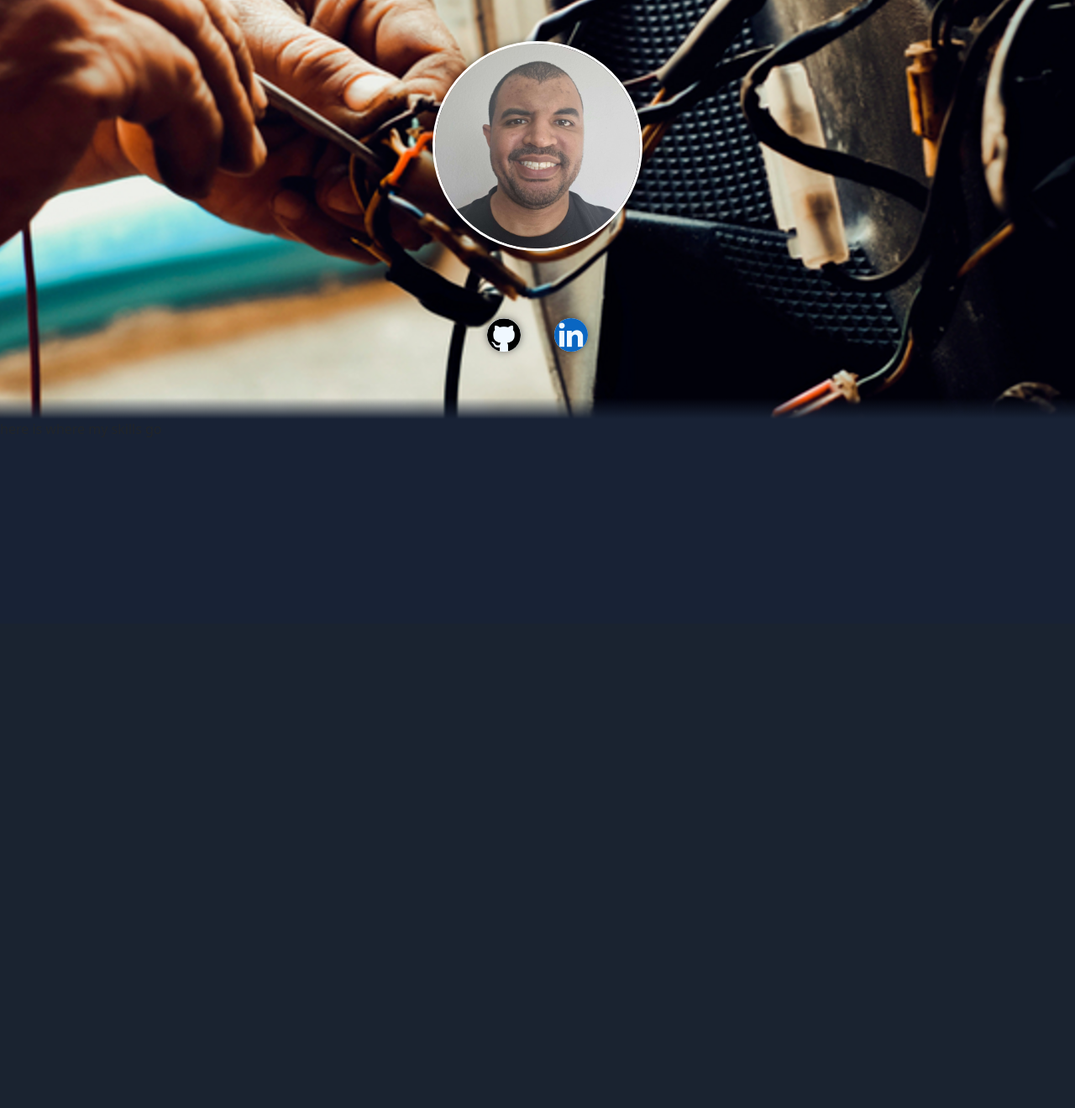
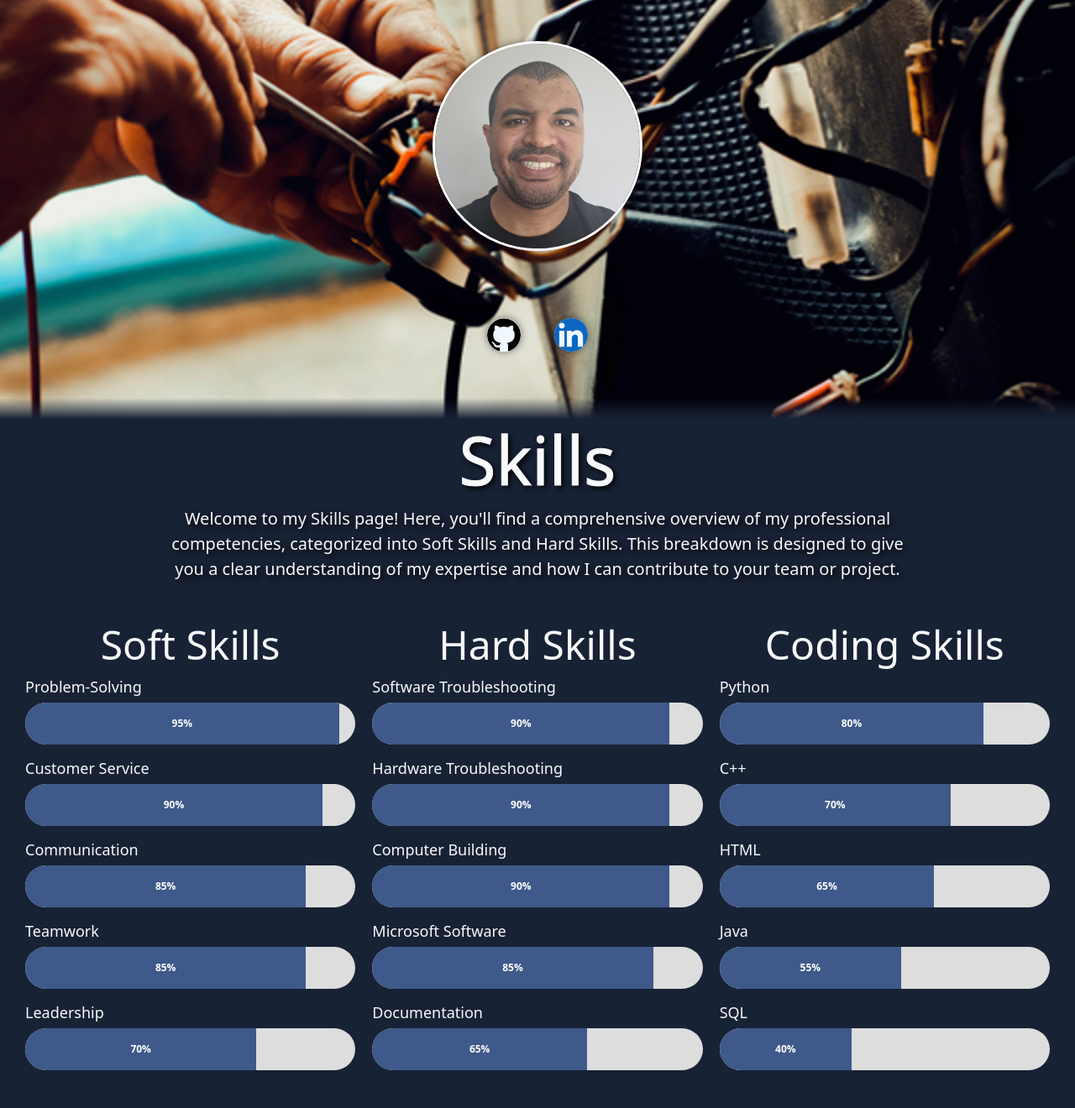
Before and after one commit to revue0813/MyWebsite, a Flask app: page /skills/ in a window 1280 px wide. Shown: the part 57-1377 px from the top of the page at 84% size. Before the commit the page ends 555 px from the top, so only its background shows below. Run offline with Flask 3, Linux system fonts and the light colour scheme.

Commit message:
designed skills page and cleaned up other pages

```diff
--- a/static/styles/styles.css
+++ b/static/styles/styles.css
@@ -1,3 +1,4 @@
+/* GENERAL AND BASE PAGE */
 body, html {
     background-color: #182235;
     height: 100%;
@@ -22,177 +23,6 @@ body, html {
 .navbar-collapse .nav-item {
     margin-left: 20px;
     margin-right: 20px;
-}
-
-.content {
-    flex: 1;
-    max-width: 100%;
-    text-align: center;
-    position: relative;
-}
-
-.content::before,
-.content::after {
-    content: "";
-    position: relative;
-    top: 0;
-    bottom: 0;
-    width: calc((100% - 800px) / 2);
-    background: transparent;
-}
-
-.content::before {
-    left: 0;
-}
-
-.content::after {
-    right: 0;
-}
-
-.clean-background {
-    /* background: linear-gradient(to bottom, rgba(52, 58, 64, 0.5), rgba(24, 34, 53, 0.6));
-    background-color: rgba(52, 58, 64, 0.5);
-    background-blend-mode: darken;
-    border-radius: 20px;
-    padding: 20px;
-    box-shadow: 2px 2px 10px rgba(0, 0, 0, 0.6); */
-    text-shadow: 3px 3px 7px rgba(0, 0, 0, 1);
-}
-
-.homepage-content {
-    display:flex;
-    justify-content: center;
-    align-items:center;
-    position: relative;
-    /* background-image: url('/static/images/wife_and_me.jpg');
-    background-size: cover;
-    background-position: top center;
-    background-repeat: no-repeat; */
-}
-
-.homepage-content::before {
-    content: '';
-    position: relative;
-    top: 0;
-    left: 0;
-    right: 0;
-    bottom: 0;
-    /* background-color: rgba(0, 0, 0, 0.5); */
-    z-index: 1;
-}
-
-.homepage-content h1 {
-    position: relative;
-    -webkit-text-stroke: 1px #f8f9fa;
-    z-index: 2;
-    margin-bottom: 100px;
-}
-
-.homepage-content p {
-    position: relative;
-    margin-top: 20px;
-    z-index: 2;
-}
-
-.text-container {
-    text-align: center;
-}
-
-.text-container p {
-    display: inline;
-}
-
-.container {
-    display: flex;
-}
-
-.left-padding, .right-padding {
-    flex: 1;
-}
-
-.resume-head, .DD214-head, .TS-head {
-    display: flex;
-    justify-content: center;
-    padding-top: 20px;
-}
-
-.resume-button-container, .DD214-button-container, .TS-button-container {
-    display: flex;
-    justify-content: center;
-    padding: 20px;
-}
-
-.resume-button-container a, .DD214-button-container a, .TS-button-container a {
-    padding: 10px;
-}
-
-.button-space {
-    width: 20px;
-    display: inline-block;
-}
-
-.resume-container, .DD214-container, .TS-container {
-    position: relative;
-    width: 100%;
-    overflow: hidden;
-}
-
-.resume-container embed, .DD214-container embed, .TS-container embed {
-    position: relative;
-    top: 0;
-    left: 0;
-    width: 100%;
-    height: 1080px;
-    border: none;
-}
-
-.link-content {
-    flex: 1;
-    max-width: 100%;
-    text-align: center;
-    position: relative;
-}
-
-.link-content::before,
-.link-content::after {
-    content: "";
-    position: relative;
-    top: 0;
-    bottom: 0;
-    background: transparent;
-}
-
-.link-content p {
-    width: calc((100% - 800px) / 2);
-    margin: auto;
-    min-width: 400px;
-    padding: 20px;
-}
-
-.link-buttons {
-    margin: 10px;
-    justify-content: center;
-    display: flex;
-    flex-wrap: wrap;
-}
-
-.link-buttons a {
-    text-align: center;
-    text-decoration: none;
-}
-
-.link-buttons img {
-    width: 250px;
-    height: 250px;
-    border: none;
-}
-
-.link-text {
-    padding-top: 25px;
-}
-
-.link-spacer {
-    padding-top: 150px;
 }
 
 .footer {
@@ -246,6 +76,226 @@ body, html {
     box-shadow: 0 0 10px rgba(0, 0, 0, 0.5);
 }
 
+.clean-background {
+    /* background: linear-gradient(to bottom, rgba(52, 58, 64, 0.5), rgba(24, 34, 53, 0.6));
+    background-color: rgba(52, 58, 64, 0.5);
+    background-blend-mode: darken;
+    border-radius: 20px;
+    padding: 20px;
+    box-shadow: 2px 2px 10px rgba(0, 0, 0, 0.6); */
+    text-shadow: 3px 3px 7px rgba(0, 0, 0, 1);
+}
+
+/* HOMEPAGE */
+.container {
+    display: flex;
+}
+
+.content {
+    flex: 1;
+    max-width: 100%;
+    text-align: center;
+    position: relative;
+}
+
+.content::before,
+.content::after {
+    content: "";
+    position: relative;
+    top: 0;
+    bottom: 0;
+    width: calc((100% - 800px) / 2);
+    background: transparent;
+}
+
+.content::before {
+    left: 0;
+}
+
+.content::after {
+    right: 0;
+}
+
+.homepage-content {
+    display:flex;
+    justify-content: center;
+    align-items:center;
+    position: relative;
+    /* background-image: url('/static/images/wife_and_me.jpg');
+    background-size: cover;
+    background-position: top center;
+    background-repeat: no-repeat; */
+}
+
+.homepage-content::before {
+    content: '';
+    position: relative;
+    top: 0;
+    left: 0;
+    right: 0;
+    bottom: 0;
+    /* background-color: rgba(0, 0, 0, 0.5); */
+    z-index: 1;
+}
+
+.homepage-content h1 {
+    position: relative;
+    -webkit-text-stroke: 1px #f8f9fa;
+    z-index: 2;
+    margin-bottom: 100px;
+}
+
+.homepage-content p {
+    position: relative;
+    margin-top: 20px;
+    z-index: 2;
+}
+
+
+/* RESUME, TRANSCRIPT, AND MILITARY PAGE */
+.resume-head, .DD214-head, .TS-head {
+    display: flex;
+    justify-content: center;
+    padding-top: 20px;
+}
+
+.resume-button-container, .DD214-button-container, .TS-button-container {
+    display: flex;
+    justify-content: center;
+    padding: 20px;
+}
+
+.resume-button-container a, .DD214-button-container a, .TS-button-container a {
+    padding: 10px;
+}
+
+.resume-container, .DD214-container, .TS-container {
+    position: relative;
+    width: 100%;
+    overflow: hidden;
+}
+
+.resume-container embed, .DD214-container embed, .TS-container embed {
+    position: relative;
+    top: 0;
+    left: 0;
+    width: 100%;
+    height: 1080px;
+    border: none;
+}
+
+.button-space {
+    width: 20px;
+    display: inline-block;
+}
+
+/* LINK PAGE */
+.link-content {
+    flex: 1;
+    max-width: 100%;
+    text-align: center;
+    position: relative;
+}
+
+.link-content h1 {
+    padding: 50px;
+}
+
+.link-content p {
+    position: relative;
+    max-width: 70%;
+    margin: auto;
+    min-width: 400px;
+    padding: 20px;
+}
+
+.link-buttons {
+    margin: 10px;
+    justify-content: center;
+    display: flex;
+    flex-wrap: wrap;
+}
+
+.link-buttons a {
+    text-align: center;
+    text-decoration: none;
+}
+
+.link-buttons img {
+    width: 250px;
+    height: 250px;
+    border: none;
+}
+
+.link-text {
+    padding-top: 25px;
+}
+
+.link-spacer {
+    padding-top: 50px;
+}
+
+/* SKILLS PAGE */
+.skills-description {
+    display:flex;
+    justify-content: center;
+    align-items:center;
+    text-align: center;
+    position: relative;
+}
+
+.skills-description h1 {
+    -webkit-text-stroke: 1px #f8f9fa;
+}
+
+.skills-description p {
+    max-width: 70%;
+}
+
+.skills-container {
+    display: flex;
+    flex-wrap: wrap;
+    max-width: 1800px;
+    margin: 0 auto;
+    padding: 20px;
+}
+
+.skills-section {
+    flex: 1;
+    margin: 10px;
+    min-width: 300px; /* Adjust as needed for responsiveness */
+}
+
+.skills-section h2 {
+    text-align: center;
+}
+
+.skill {
+    margin-bottom: 15px;
+}
+
+.skill p {
+    margin: 0;
+    font-size: 18px;
+}
+
+.progress {
+    background-color: #ddd;
+    border-radius: 25px;
+    overflow: hidden;
+    height: 50px;
+    margin-top: 5px;
+}
+
+.progress-bar {
+    height: 100%;
+    background-color: #3e598a; /* Adjust the color as needed */
+    text-align: center;
+    line-height: 25px; /* Align text vertically */
+    color: white;
+    font-weight: bold;
+}
+
 /* color scheme colors:
     #182235
     #3e598a
--- a/templates/index.html
+++ b/templates/index.html
@@ -1,4 +1,3 @@
-<div class="wrapper">
 {% extends "base.html" %} {% block title %}- Home{% endblock %} {% block body%}
 
 <div class="homepage-content">
@@ -23,4 +22,3 @@
   </div>
 </div>
 {% endblock %}
-</div>
--- a/templates/links.html
+++ b/templates/links.html
@@ -1,9 +1,8 @@
-<div class="wrapper">
 {% extends "base.html" %} {% block title %}- Links{% endblock %} {% block body %}
 <div class="link-content clean-background">
-    <div class="link-content">
+  <div>
     <h1 class="text-light display-1">Explore My Professional Profiles</h1>
-      <p class="text-light">
+    <p class="text-light fs-5">
       I invite you to explore my professional profiles and portfolio to gain
       a comprehensive understanding of my skills, experience, and the value
       I can offer. Each link provides insight into my work, accomplishments,
@@ -40,4 +39,3 @@
   </div>
 </div>
 {% endblock %}
-</div>
--- a/templates/military.html
+++ b/templates/military.html
@@ -1,7 +1,4 @@
-<div class="wrapper">
-  {% extends "base.html" %} {% block title %}- Military Service{% endblock %} {% block
-  body %}
-
+{% extends "base.html" %} {% block title %}- Military Service{% endblock %} {% block body %}
 <div class="row">
   <div class="col-sm-2"></div>
   <div class="col">
@@ -26,4 +23,3 @@
 </div>
 <p></p>
 {% endblock %}
-</div>
--- a/templates/resume.html
+++ b/templates/resume.html
@@ -1,6 +1,4 @@
-<div class="wrapper">
-  {% extends "base.html" %} {% block title %}- Resume{% endblock %} {% block
-  body %}
+{% extends "base.html" %} {% block title %}- Resume{% endblock %} {% block body %}
 
 <div class="row">
   <div class="col-sm-2"></div>
@@ -33,4 +31,3 @@
   <p></p>
 </div>
 {% endblock %}
-</div>
--- a/templates/skills.html
+++ b/templates/skills.html
@@ -1,7 +1,118 @@
-<div class="wrapper">
-  {% extends "base.html" %} {% block title %}- Skills{% endblock %} {% block body %}
-  <div>
-   <p>here is where my skills go
+{% extends "base.html" %} {% block title %}- Skills{% endblock %} {% block body %}
+<div class="skills-description clean-background text-light">
+  <h1 class="display-1">Skills</h1>
+</div>
+<div class="skills-description clean-background text-light fs-5">
+  <p>
+    Welcome to my Skills page! Here, you'll find a comprehensive
+    overview of my professional competencies, categorized into Soft Skills
+    and Hard Skills. This breakdown is designed to give you a clear
+    understanding of my expertise and how I can contribute to your
+    team or project.
+  </p>
+</div>
+<div class="skills-container text-light">
+  <!-- SOFT SKILLS -->
+  <div class="skills-section">
+    <h2 class="display-5">Soft Skills</h2>
+    <div class="skill">
+      <p>Problem-Solving</p>
+      <div class="progress">
+        <div class="progress-bar" style="width: 95%;">95%</div>
+      </div>
+    </div>
+    <div class="skill">
+      <p>Customer Service</p>
+      <div class="progress">
+        <div class="progress-bar" style="width: 90%;">90%</div>
+      </div>
+    </div>
+    <div class="skill">
+      <p>Communication</p>
+      <div class="progress">
+        <div class="progress-bar" style="width: 85%;">85%</div>
+      </div>
+    </div>
+    <div class="skill">
+      <p>Teamwork</p>
+      <div class="progress">
+        <div class="progress-bar" style="width: 85%;">85%</div>
+      </div>
+    </div>
+    <div class="skill">
+      <p>Leadership</p>
+      <div class="progress">
+        <div class="progress-bar" style="width: 70%;">70%</div>
+      </div>
+    </div>
   </div>
-  {% endblock %}
+  <!-- HARD SKILLS -->
+  <div class="skills-section">
+    <h2 class="display-5">Hard Skills</h2>
+    <div class="skill">
+      <p>Software Troubleshooting</p>
+      <div class="progress">
+        <div class="progress-bar" style="width: 90%;">90%</div>
+      </div>
+    </div>
+    <div class="skill">
+      <p>Hardware Troubleshooting</p>
+      <div class="progress">
+        <div class="progress-bar" style="width: 90%;">90%</div>
+      </div>
+    </div>
+    <div class="skill">
+      <p>Computer Building</p>
+      <div class="progress">
+        <div class="progress-bar" style="width: 90%;">90%</div>
+      </div>
+    </div>
+    <div class="skill">
+      <p>Microsoft Software</p>
+      <div class="progress">
+        <div class="progress-bar" style="width: 85%;">85%</div>
+      </div>
+    </div>
+    <div class="skill">
+      <p>Documentation</p>
+      <div class="progress">
+        <div class="progress-bar" style="width: 65%;">65%</div>
+      </div>
+    </div>
+  </div>
+  <!-- CODING SKILLS -->
+  <div class="skills-section">
+    <h2 class="display-5">Coding Skills</h2>
+    <div class="skill">
+      <p>Python</p>
+      <div class="progress">
+        <div class="progress-bar" style="width: 80%;">80%</div>
+      </div>
+    </div>
+    <div class="skill">
+      <p>C++</p>
+      <div class="progress">
+        <div class="progress-bar" style="width: 70%;">70%</div>
+      </div>
+    </div>
+    <div class="skill">
+      <p>HTML</p>
+      <div class="progress">
+        <div class="progress-bar" style="width: 65%;">65%</div>
+      </div>
+    </div>
+    <div class="skill">
+      <p>Java</p>
+      <div class="progress">
+        <div class="progress-bar" style="width: 55%;">55%</div>
+      </div>
+    </div>
+    <div class="skill">
+      <p>SQL</p>
+      <div class="progress">
+        <div class="progress-bar" style="width: 40%;">40%</div>
+      </div>
+    </div>
+  </div>
 </div>
+{% endblock %}
--- a/templates/transcripts.html
+++ b/templates/transcripts.html
@@ -1,7 +1,4 @@
-<div class="wrapper">
-    {% extends "base.html" %} {% block title %}- Transcripts{% endblock %} {% block
-    body %}
-
+{% extends "base.html" %} {% block title %}- Transcripts{% endblock %} {% block body %}
 <div class="row">
   <div class="col-sm-2"></div>
   <div class="col">
@@ -26,4 +23,3 @@
 </div>
 <p></p>
 {% endblock %}
-  </div>
```
Also changed, not shown: templates/portfolio.html (+4 -4 lines). Lines whose indentation alone changed are shown as unchanged.
